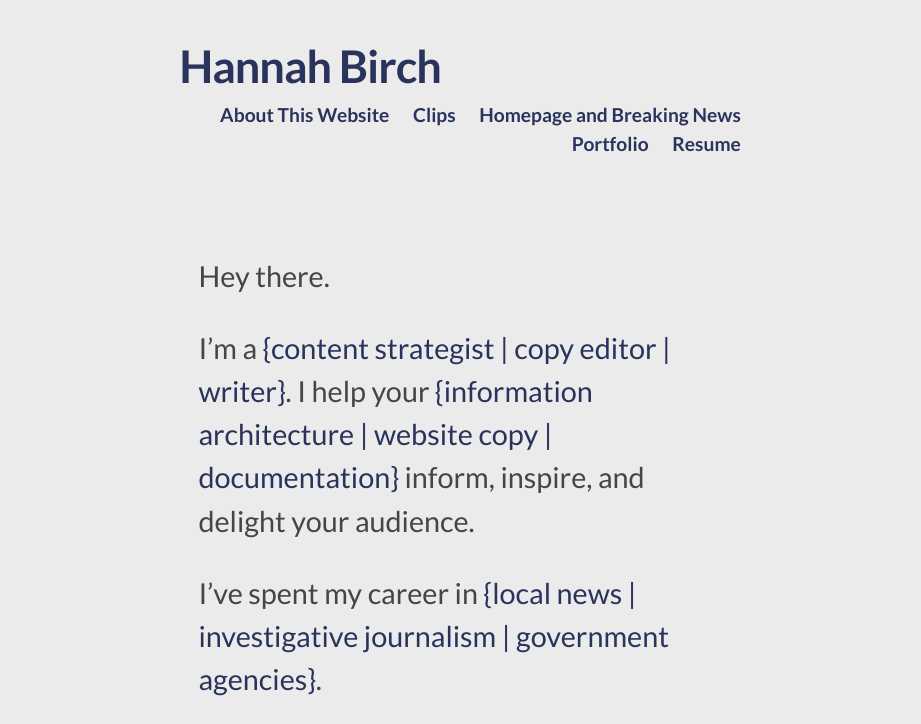
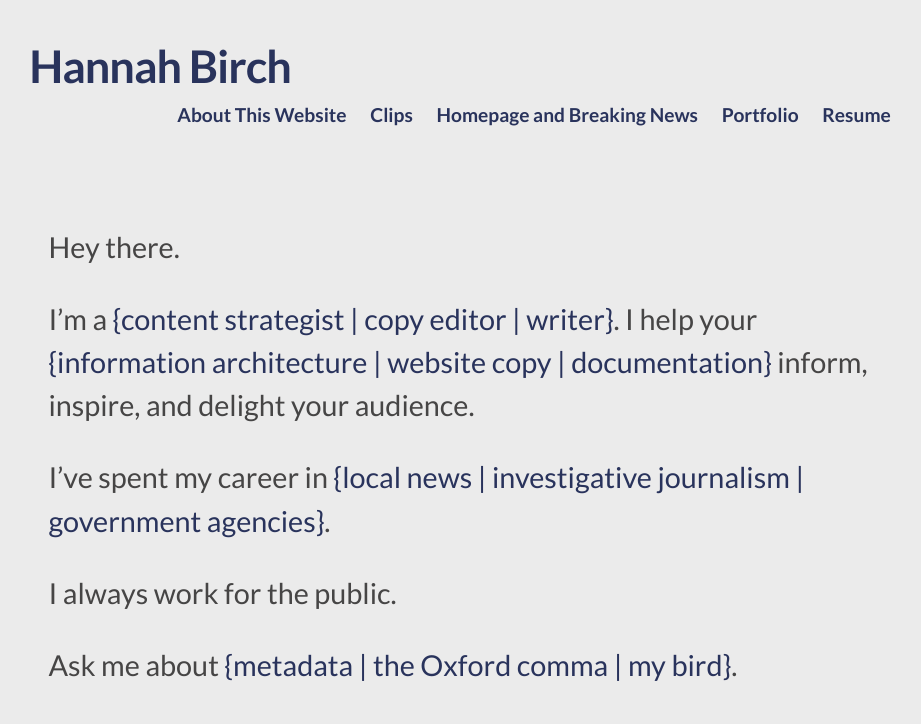
Before and after one commit to hannah-birch/hannah-birch.github.io, a Jekyll site: the page built from index.html, in a window 1280 px wide. Shown: the top 724 px of the page, without its empty margins (180-1101 px from the left). Built offline with Jekyll 4.4.1, drawn with Linux system fonts in a browser that asks for light colours; nearby versions of some CDN libraries; grey boxes are pictures that could not be loaded.

Commit message:
Updates content column width

```diff
--- a/css/main.scss
+++ b/css/main.scss
@@ -28,7 +28,7 @@ $accent-color-dark: darken($accent-color, 5%);
 $image-assets: "../assets/img";
 
 // Width of the content area
-$content-width:    600px;
+$content-width:    900px;
 
 /*$on-palm:          600px;
 $on-laptop:        800px;*/
```
Also changed, not shown: 2 other files.
